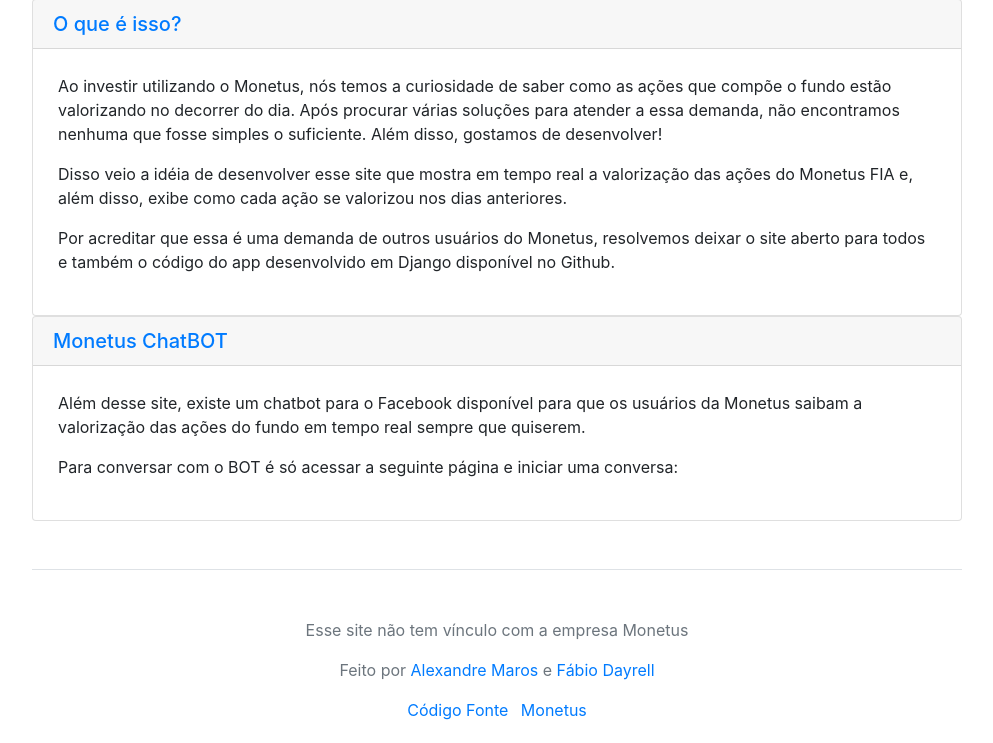
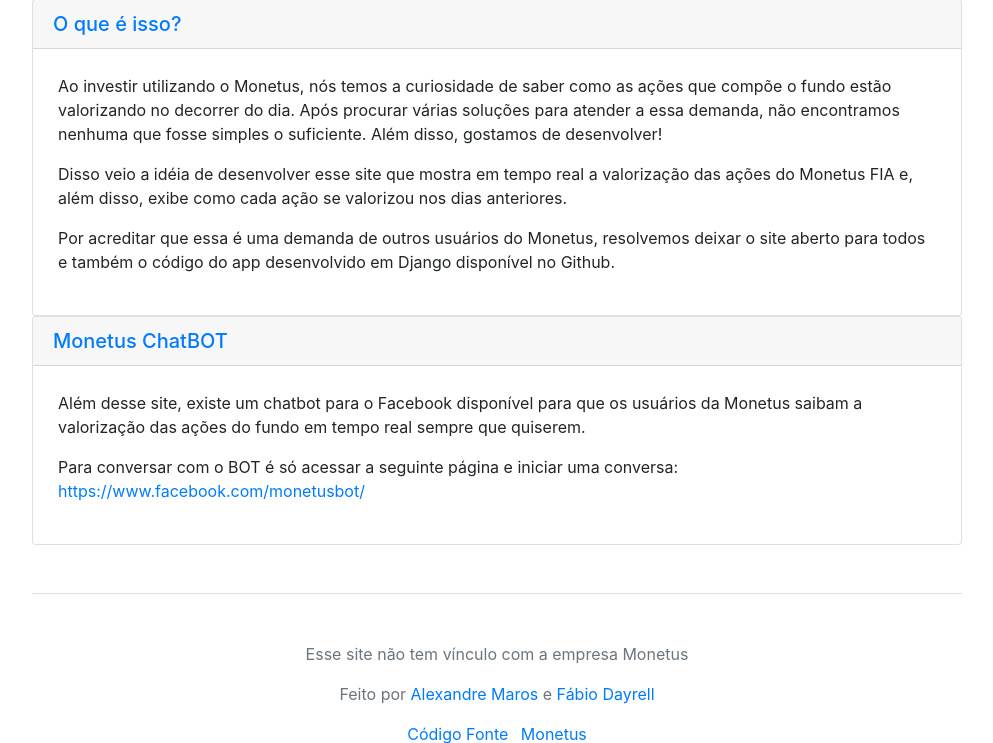
Before and after one commit to alepmaros/monetus-fiavis, a Django app: page /monetus/ in a window 1280 px wide, after a click on "Monetus ChatBOT". Shown: the part 1298-2041 px from the top of the page, without its empty margins (143-1136 px from the left). Before the commit the page ends 2018 px from the top, so only its background shows below. Run offline with Django 3.2, Linux system fonts and the light colour scheme; tables that the repository leaves empty hold one stand-in row (values such as "Sample post"); some libraries are stand-ins or nearby versions.

Commit message:
Corrigindo falhas no merge

```diff
--- a/monetus_fiavis/fiavis/templates/fiavis/index.html
+++ b/monetus_fiavis/fiavis/templates/fiavis/index.html
@@ -2,6 +2,7 @@
 <html lang="en">
 
 <head>
+  {% include "fiavis/google_analytics.html" %}
   <meta charset="utf-8">
   <meta name="viewport" content="width=device-width, initial-scale=1, shrink-to-fit=no">
   <meta name="description" content="">
@@ -9,10 +10,8 @@
 
   <title>Monetus FIA: Histórico (Não Oficial)</title>
 
-  <!-- Bootstrap core CSS -->
   <link rel="stylesheet" href="https://maxcdn.bootstrapcdn.com/bootstrap/4.0.0/css/bootstrap.min.css" integrity="sha384-Gn5384xqQ1aoWXA+058RXPxPg6fy4IWvTNh0E263XmFcJlSAwiGgFAW/dAiS6JXm" crossorigin="anonymous">
 
-  <!-- Custom styles for this template -->
   {% load static %}
   <link href="{% static "fiavis/css/style.css" %}" rel="stylesheet">
 
@@ -151,7 +150,7 @@
         if (document.getElementById("_ABCB4").checked) { selected_charts.push('ABCB4') }
         if (document.getElementById("_GRND3").checked) { selected_charts.push('GRND3') }
         if (document.getElementById("_CIEL3").checked) { selected_charts.push('CIEL3') }
-        if (document.getElementById("_CVB3").checked) { selected_charts.push('CVB3') }
+        if (document.getElementById("_CVBC3").checked) { selected_charts.push('CVB3') }
         if (document.getElementById("_IVVB11").checked) { selected_charts.push('IVVB11') }
         if (document.getElementById("_EZTC3").checked) { selected_charts.push('EZTC3') }
         if (document.getElementById("_ESTC3").checked) { selected_charts.push('ESTC3') }
@@ -215,7 +214,7 @@
           <div id="collapseTwo" class="collapse" role="tabpanel" aria-labelledby="headingTwo">
             <div class="card-block">
               <p>Além desse site, existe um chatbot para o Facebook disponível para que os usuários da Monetus saibam a valorização das ações do fundo em tempo real sempre que quiserem.</p>
-              <p>Para conversar com o BOT é só acessar a seguinte página e iniciar uma conversa: <a target="" href="https://www.facebook.com/monetusbot/"></a></p>
+              <p>Para conversar com o BOT é só acessar a seguinte página e iniciar uma conversa: <a target="_blank" href="https://www.facebook.com/monetusbot/">https://www.facebook.com/monetusbot/</a></p>
             </div>
           </div>
         </div>
```
